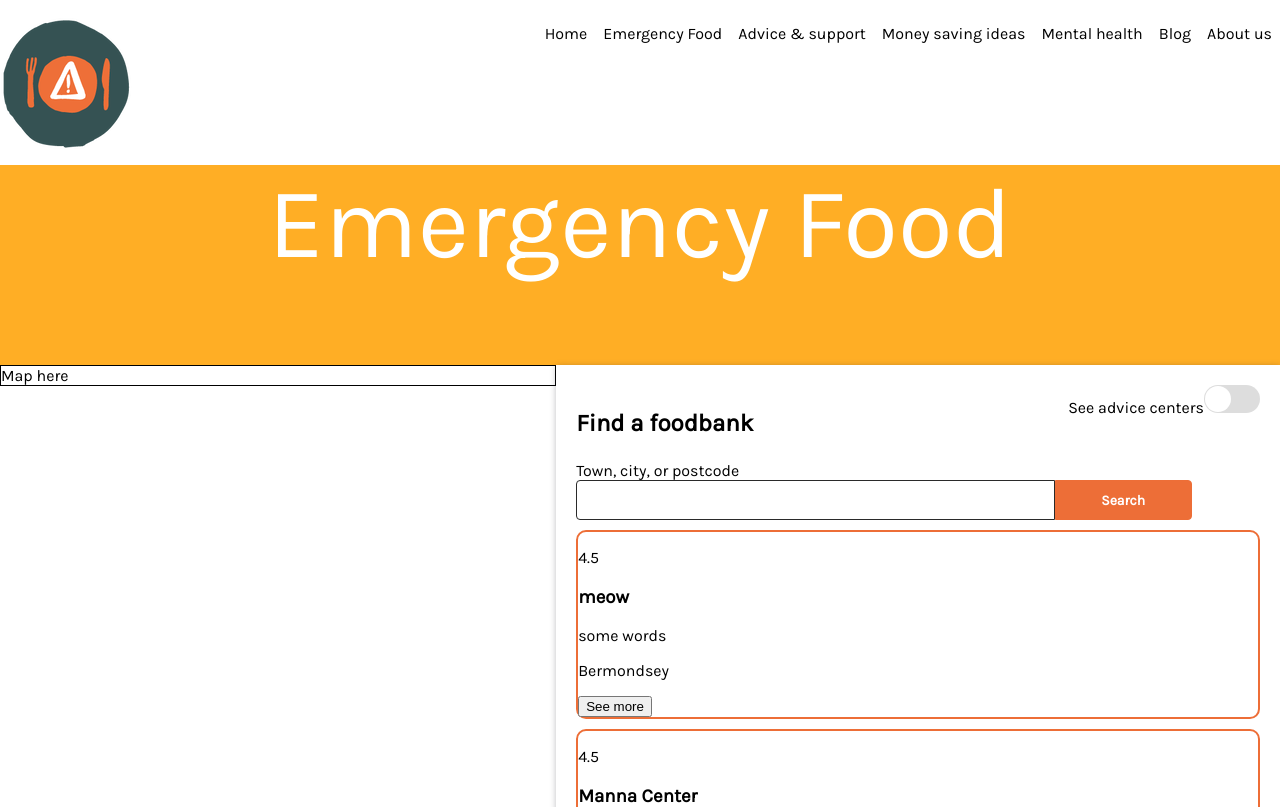
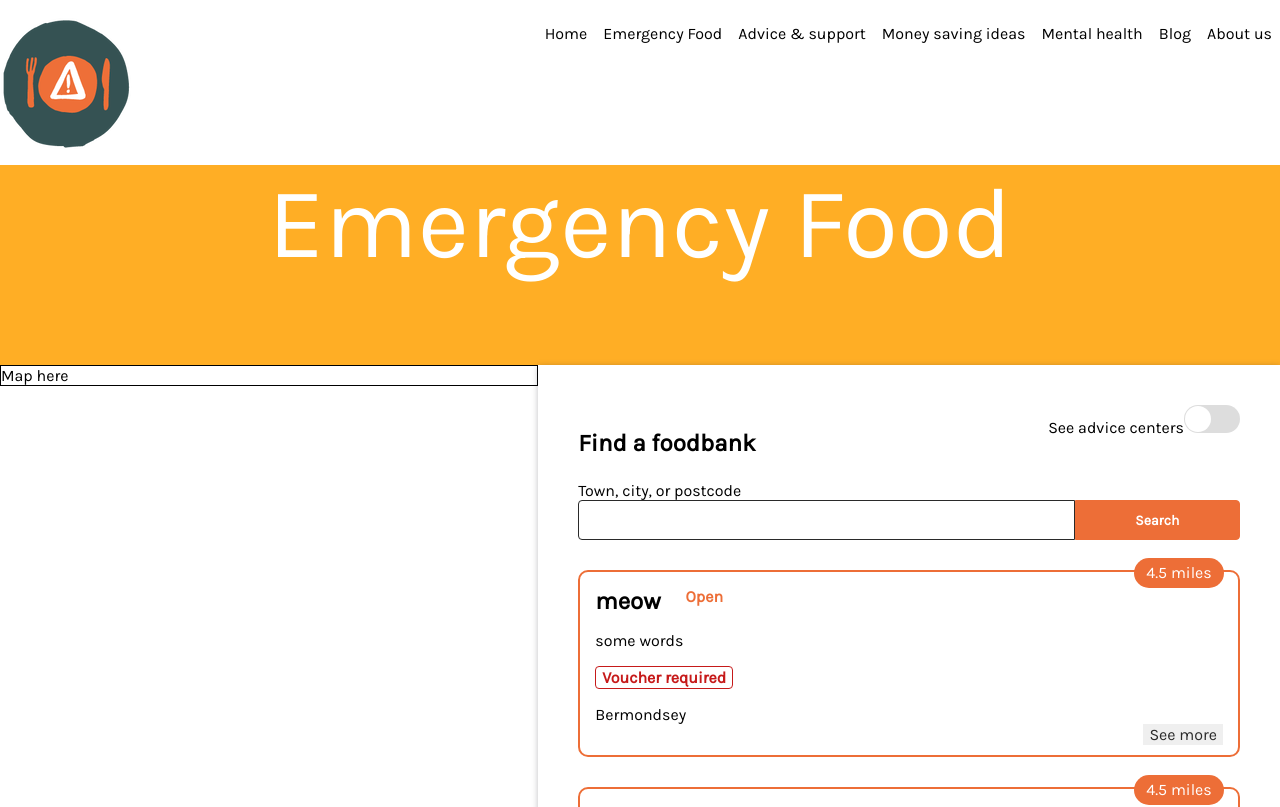
Before and after one commit to parkhabit/lambeth-larder, a React (Create React App) app: page / in a window 1280 px wide. Shown: the top 807 px of the page. Built offline with nearby package versions, Linux system fonts and the light colour scheme.

Commit message:
adds styling to the card component

```diff
--- a/src/components/card/card.jsx
+++ b/src/components/card/card.jsx
@@ -37,17 +37,20 @@ class Card extends React.Component {
     return (
       <div className='card-container'>
         <div className="tag-miles">
-          <p>{miles}</p>
+          {miles} miles
         </div>
+        <div className='card-heading-container'>
         <h3 className="heading">{title}</h3>
-        {open && <p className="tag-open">Open</p>}
+        {open && <span className="tag-open">Open</span>}
+        </div>
+
         <p>{description}</p>
-        {voucherRequired && <button>Voucher required</button>}
+        {voucherRequired && <button className='card-voucher'>Voucher required</button>}
         {!isCardExtended && <p>{town}</p>}
-        <button onClick={this.handleClick}>See more</button>
+        <button onClick={this.handleClick} className='card-extend-toggle'>See more</button>
 
         {isCardExtended && (
-          <React.Fragment>
+          <div className='card-extended-container'>
             <div>
               <p>{address}</p>
               <ul>
@@ -68,7 +71,7 @@ class Card extends React.Component {
                 <li>Sun: {hours.sun}</li>
               </ul>
             </div>
-          </React.Fragment>
+          </div>
         )}
       </div>
     );
--- a/src/components/card/index.css
+++ b/src/components/card/index.css
@@ -1,5 +1,67 @@
 .card-container {
     border: 2px solid #ED6E37;
     border-radius: 10px;
-    margin-top: 10px;
+    margin-top: 30px;
+    position: relative;
+    padding: 15px;
 }
+
+.card-heading-container {
+    display: flex;
+}
+
+.heading {
+    margin: 0;
+    margin-right: 25px;
+    font-size: 24px;
+}
+
+.tag-miles {
+    width: 90px;
+    height: 30px;
+    line-height: 30px;
+    text-align: center;
+    position: absolute;
+    background-color: #ED6E37;
+    color: #fff;
+    border-radius: 50px;
+    right: 14px;
+    top: -14px;
+}
+
+.tag-open {
+    color: #ED6E37;
+    font-weight: bold;
+    font-size: 16px;
+}
+
+.card-extended-container {
+    display: flex;
+    justify-content: space-between;
+    padding-bottom: 10px;
+}
+
+.card-voucher {
+    border: 1px solid #C61A1A;
+    background-color: #fff;
+    border-radius: 4px;
+    color: #C61A1A;
+    font-weight: bold;
+    font-size: 16px;
+    font-family: 'Karla', sans-serif;
+    cursor: pointer;
+}
+
+.card-voucher:hover {
+}
+
+.card-extend-toggle {
+    border: none;
+    font-family: Karla;
+    color: #2a2a2a;
+    font-size: 16px;
+    cursor: pointer;
+    position: absolute;
+    bottom: 10px;
+    right: 15px;
+}
--- a/src/components/list/list.css
+++ b/src/components/list/list.css
@@ -2,7 +2,7 @@
     box-shadow: 0 1px 6px 0 rgba(32,33,36,0.28);
     width: 58%;
     height: 100%;
-    padding: 20px;
+    padding: 40px;
 }
 
 .list-heading-container {
@@ -23,7 +23,7 @@
 }
 
 .list-form input {
-    width: 70%;
+    width: 75%;
     height: 40px;
     box-sizing: border-box;
     border: 1px solid #2A2A2A;
@@ -31,7 +31,7 @@
 }
 
 .list-form button {
-    width: 20%;
+    width: 25%;
     height: 40px;
     padding: 0;
     border-radius: 0 4px 4px 0;
--- a/src/components/list/list.jsx
+++ b/src/components/list/list.jsx
@@ -8,12 +8,22 @@ import "./list.css";
 class List extends Component {
   constructor() {
     super();
-    this.state = { checked: false };
+    this.state = { checked: false, inputValue: '' };
     this.handleChange = this.handleChange.bind(this);
+    this.handleSubmit = this.handleSubmit.bind(this);
+    this.handleInputChange = this.handleInputChange.bind(this);
   }
 
   handleChange(checked) {
     this.setState({ checked });
+  }
+
+  handleInputChange(e) {
+    this.setState({inputValue: e.target.value})
+  }
+
+  handleSubmit(e) {
+    e.preventDefault();
   }
 
   render() {
@@ -29,11 +39,11 @@ class List extends Component {
           </label>
 
         </div>
-        <form className='list-form'>
+        <form className='list-form' onSubmit={this.handleSubmit}>
           <label>Town, city, or postcode</label>
           <div>
-            <input />
-            <button type="submit">Search</button>
+            <input value={this.state.inputValue} onChange={this.handleInputChange}/>
+            <button type="submit" onClick={this.handleSubmit}>Search</button>
           </div>
         </form>
 
--- a/src/components/list/results.jsx
+++ b/src/components/list/results.jsx
@@ -3,13 +3,13 @@ const results = [
       title: "meow",
       description: "some words",
       miles: 4.5,
-      open: false,
+      open: true,
       hours: {
         mon: "12:00",
         tue: "2pm",
         wed: "9am"
       },
-      voucherRequired: false,
+      voucherRequired: true,
       town: "Bermondsey",
       address: "address",
       phone: "07490388078",
@@ -26,7 +26,7 @@ const results = [
         tue: "2pm",
         wed: "9am"
       },
-      voucherRequired: false,
+      voucherRequired: true,
       town: "Bermondsey",
       address: "address",
       phone: "07490388078",
```
